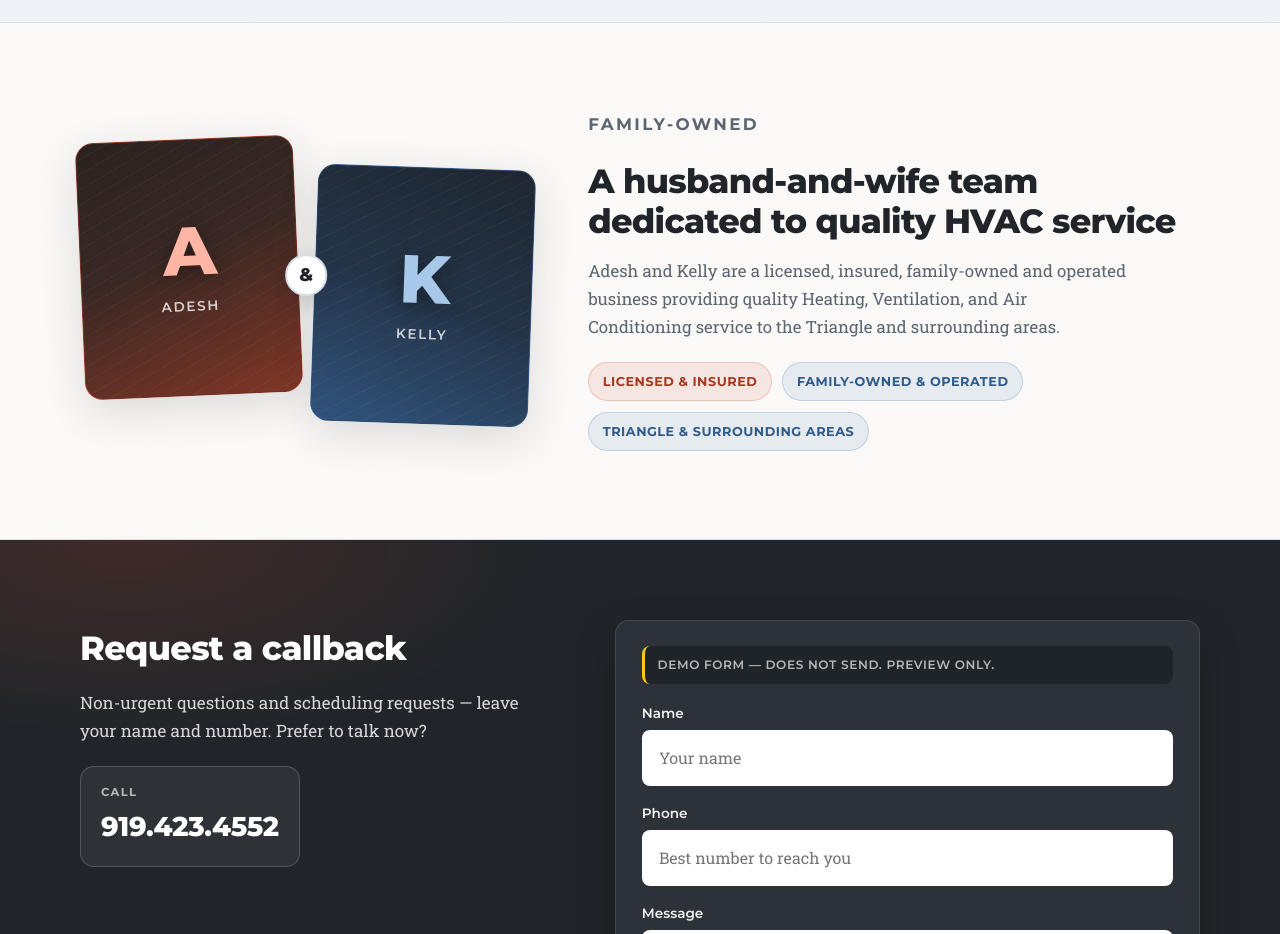
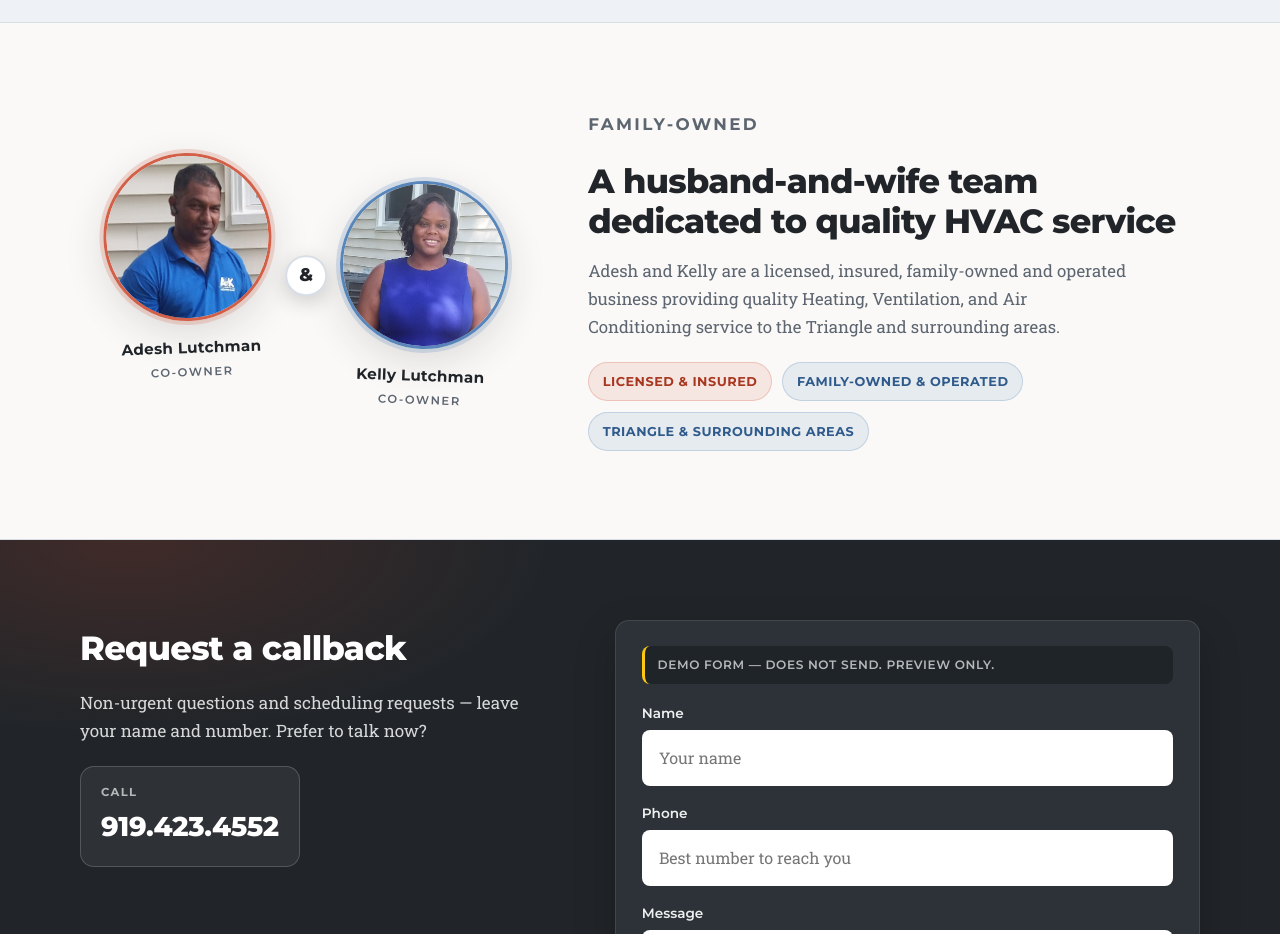
Before and after one commit to oneblockawayllc/grokbot, a plain HTML site: page previews/oba-003-akhvac/index.html in a window 1280 px wide. Shown: the part 1580-2514 px from the top of the page. Drawn offline with nearby package versions, Linux system fonts and the light colour scheme.

Commit message:
A&K preview: add owner photos in trust section
Use public team photos of Adesh and Kelly from their site.

```diff
--- a/previews/oba-003-akhvac/index.html
+++ b/previews/oba-003-akhvac/index.html
@@ -142,16 +142,42 @@
     <!-- Trust / about — CSS dual-tone frames, no hotlinked photos -->
     <section class="trust" id="about" aria-labelledby="trust-heading">
       <div class="container trust-inner">
-        <div class="trust-visual" data-reveal aria-hidden="true">
-          <div class="owner-frame owner-frame-heat">
-            <span class="owner-initials">A</span>
-            <span class="owner-label">Adesh</span>
-          </div>
-          <div class="owner-frame owner-frame-cool">
-            <span class="owner-initials">K</span>
-            <span class="owner-label">Kelly</span>
-          </div>
-          <div class="trust-amp">&amp;</div>
+        <div class="trust-visual" data-reveal>
+          <figure class="owner-card owner-card-heat">
+            <div class="owner-photo-wrap">
+              <img
+                class="owner-photo"
+                src="assets/team-adesh.jpg"
+                width="320"
+                height="320"
+                alt="Adesh Lutchman, co-owner of A&amp;K HVAC"
+                loading="lazy"
+                decoding="async"
+              >
+            </div>
+            <figcaption class="owner-caption">
+              <span class="owner-name">Adesh Lutchman</span>
+              <span class="owner-role">Co-Owner</span>
+            </figcaption>
+          </figure>
+          <figure class="owner-card owner-card-cool">
+            <div class="owner-photo-wrap">
+              <img
+                class="owner-photo"
+                src="assets/team-kelly.jpg"
+                width="320"
+                height="320"
+                alt="Kelly Lutchman, co-owner of A&amp;K HVAC"
+                loading="lazy"
+                decoding="async"
+              >
+            </div>
+            <figcaption class="owner-caption">
+              <span class="owner-name">Kelly Lutchman</span>
+              <span class="owner-role">Co-Owner</span>
+            </figcaption>
+          </figure>
+          <div class="trust-amp" aria-hidden="true">&amp;</div>
         </div>
         <div class="trust-copy" data-reveal>
           <p class="section-kicker section-kicker-dark">Family-owned</p>
--- a/previews/oba-003-akhvac/styles.css
+++ b/previews/oba-003-akhvac/styles.css
@@ -668,72 +668,78 @@ a:hover {
   padding: 0.5rem 0;
 }
 
-.owner-frame {
-  aspect-ratio: 0.85;
-  border-radius: 18px;
+.owner-card {
+  margin: 0;
   display: flex;
   flex-direction: column;
   align-items: center;
-  justify-content: center;
-  gap: 0.65rem;
+  gap: 0.85rem;
   position: relative;
-  overflow: hidden;
-  box-shadow: var(--shadow);
+  z-index: 1;
 }
 
-.owner-frame::before {
-  content: "";
-  position: absolute;
-  inset: 0;
-  background:
-    repeating-linear-gradient(
-      -28deg,
-      transparent,
-      transparent 12px,
-      rgba(255, 255, 255, 0.04) 12px,
-      rgba(255, 255, 255, 0.04) 13px
-    );
-  pointer-events: none;
+.owner-card-heat {
+  transform: rotate(-2deg);
 }
 
-.owner-frame-heat {
-  background: linear-gradient(160deg, #2a2220 0%, #3a2824 45%, #cc4528 160%);
-  border: 1px solid rgba(204, 69, 40, 0.45);
-  transform: rotate(-2.5deg);
-}
-
-.owner-frame-cool {
-  background: linear-gradient(200deg, #1e2630 0%, #243448 50%, #3c72b0 150%);
-  border: 1px solid rgba(60, 114, 176, 0.45);
+.owner-card-cool {
   transform: rotate(2deg);
   margin-top: 1.75rem;
 }
 
-.owner-initials {
-  font-family: var(--font-display);
-  font-weight: 800;
-  font-size: clamp(3rem, 8vw, 4.25rem);
-  line-height: 1;
-  color: var(--white);
-  letter-spacing: -0.04em;
-  text-shadow: 0 4px 20px rgba(0, 0, 0, 0.35);
+.owner-photo-wrap {
+  width: min(100%, 168px);
+  aspect-ratio: 1;
+  border-radius: 50%;
+  overflow: hidden;
+  position: relative;
+  box-shadow: var(--shadow);
 }
 
-.owner-frame-heat .owner-initials {
-  color: #ffb5a3;
+.owner-card-heat .owner-photo-wrap {
+  border: 3px solid rgba(204, 69, 40, 0.85);
+  box-shadow:
+    0 0 0 4px rgba(204, 69, 40, 0.18),
+    var(--shadow);
 }
 
-.owner-frame-cool .owner-initials {
-  color: #a8c8ea;
+.owner-card-cool .owner-photo-wrap {
+  border: 3px solid rgba(60, 114, 176, 0.85);
+  box-shadow:
+    0 0 0 4px rgba(60, 114, 176, 0.18),
+    var(--shadow);
 }
 
-.owner-label {
+.owner-photo {
+  width: 100%;
+  height: 100%;
+  object-fit: cover;
+  object-position: center 20%;
+  display: block;
+}
+
+.owner-caption {
+  text-align: center;
+}
+
+.owner-name {
+  display: block;
+  font-family: var(--font-display);
+  font-weight: 700;
+  font-size: 0.95rem;
+  letter-spacing: 0.02em;
+  color: var(--dark);
+}
+
+.owner-role {
+  display: block;
+  margin-top: 0.2rem;
   font-family: var(--font-display);
   font-weight: 600;
-  font-size: 0.85rem;
-  letter-spacing: 0.12em;
+  font-size: 0.72rem;
+  letter-spacing: 0.14em;
   text-transform: uppercase;
-  color: rgba(255, 255, 255, 0.78);
+  color: var(--muted);
 }
 
 .trust-amp {
```
Also changed, not shown: previews/oba-003-akhvac/assets/team-adesh.jpg (added), previews/oba-003-akhvac/assets/team-kelly.jpg (added).
